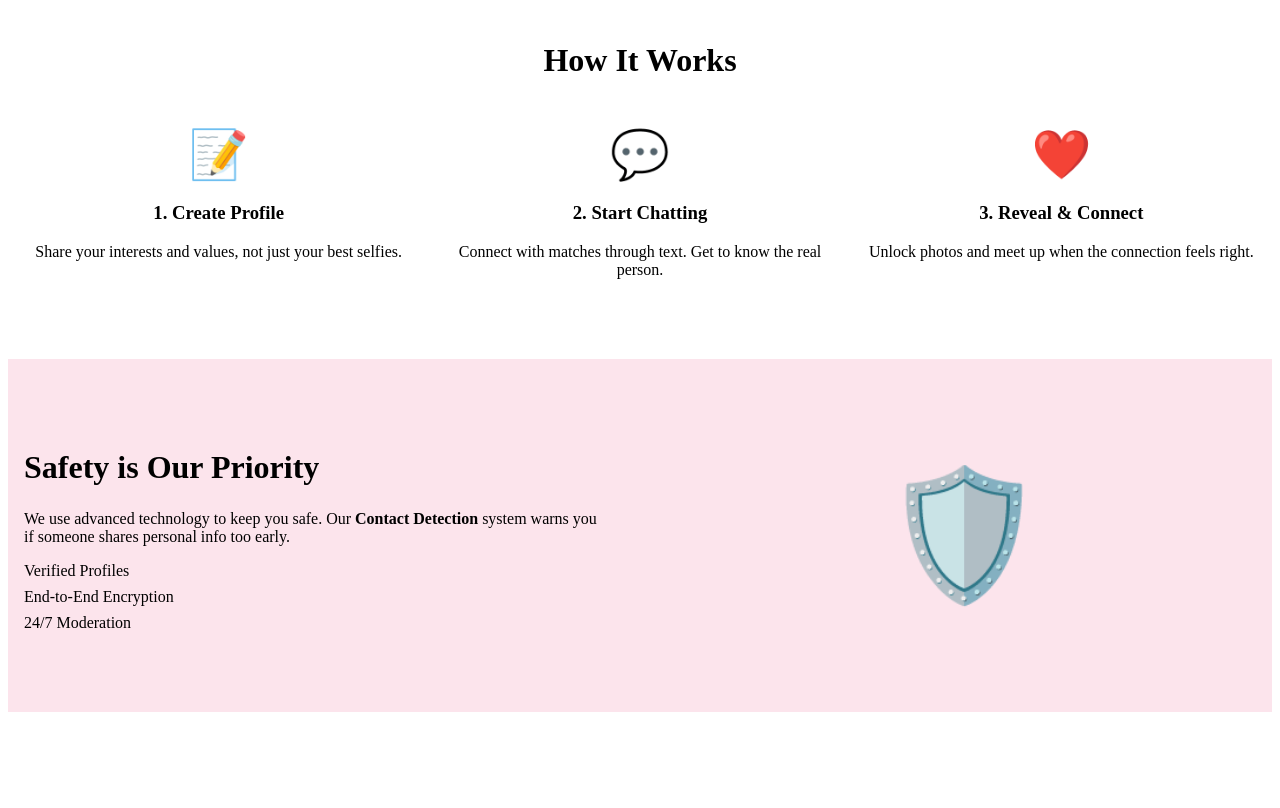
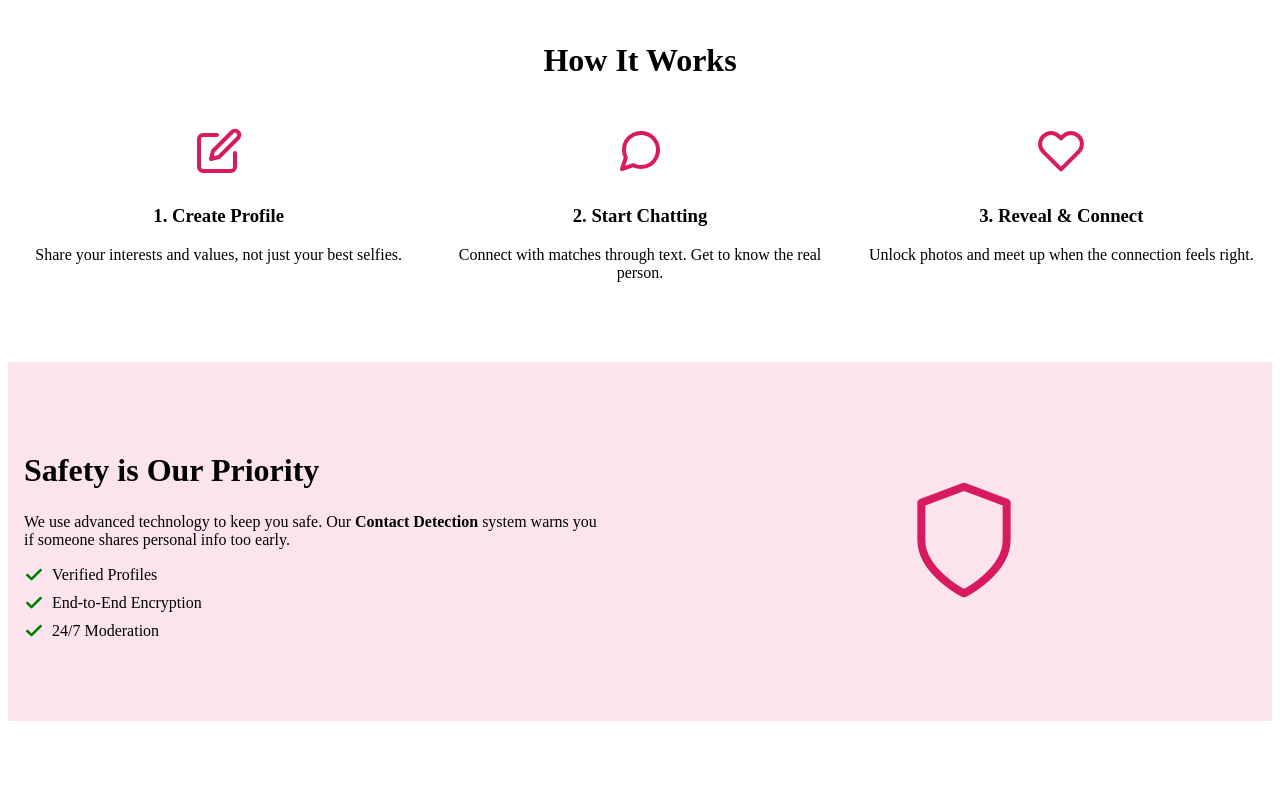
Before and after one commit to aniketraut602-sys/twohearts-react, a React (Vite) app: page / in a window 1280 px wide. Shown: the part 740-1548 px from the top of the page. Built offline with nearby package versions, Linux system fonts and the light colour scheme.

Commit message:
Fix: Restore visual appeal with accessible decorative SVGs

```diff
--- a/src/pages/Landing.jsx
+++ b/src/pages/Landing.jsx
@@ -81,17 +81,30 @@ export default function Landing() {
           <h2 id="how-heading" style={{ textAlign: 'center', marginBottom: '3rem', fontSize: '2rem' }}>How It Works</h2>
           <div className="steps-grid" style={{ display: 'grid', gridTemplateColumns: 'repeat(auto-fit, minmax(250px, 1fr))', gap: '2rem', textAlign: 'center' }}>
             <article>
-              <div style={{ fontSize: '3rem', marginBottom: '1rem' }}>📝</div>
+              <div style={{ fontSize: '3rem', marginBottom: '1rem', color: '#D81B60' }}>
+                <svg aria-hidden="true" focusable="false" width="48" height="48" viewBox="0 0 24 24" fill="none" stroke="currentColor" strokeWidth="2" strokeLinecap="round" strokeLinejoin="round">
+                  <path d="M11 4H4a2 2 0 0 0-2 2v14a2 2 0 0 0 2 2h14a2 2 0 0 0 2-2v-7"></path>
+                  <path d="M18.5 2.5a2.121 2.121 0 0 1 3 3L12 15l-4 1 1-4 9.5-9.5z"></path>
+                </svg>
+              </div>
               <h3>1. Create Profile</h3>
               <p>Share your interests and values, not just your best selfies.</p>
             </article>
             <article>
-              <div style={{ fontSize: '3rem', marginBottom: '1rem' }}>💬</div>
+              <div style={{ fontSize: '3rem', marginBottom: '1rem', color: '#D81B60' }}>
+                <svg aria-hidden="true" focusable="false" width="48" height="48" viewBox="0 0 24 24" fill="none" stroke="currentColor" strokeWidth="2" strokeLinecap="round" strokeLinejoin="round">
+                  <path d="M21 11.5a8.38 8.38 0 0 1-.9 3.8 8.5 8.5 0 0 1-7.6 4.7 8.38 8.38 0 0 1-3.8-.9L3 21l1.9-5.7a8.38 8.38 0 0 1-.9-3.8 8.5 8.5 0 0 1 4.7-7.6 8.38 8.38 0 0 1 3.8-.9h.5a8.48 8.48 0 0 1 8 8v.5z"></path>
+                </svg>
+              </div>
               <h3>2. Start Chatting</h3>
               <p>Connect with matches through text. Get to know the real person.</p>
             </article>
             <article>
-              <div style={{ fontSize: '3rem', marginBottom: '1rem' }}>❤️</div>
+              <div style={{ fontSize: '3rem', marginBottom: '1rem', color: '#D81B60' }}>
+                <svg aria-hidden="true" focusable="false" width="48" height="48" viewBox="0 0 24 24" fill="none" stroke="currentColor" strokeWidth="2" strokeLinecap="round" strokeLinejoin="round">
+                  <path d="M20.84 4.61a5.5 5.5 0 0 0-7.78 0L12 5.67l-1.06-1.06a5.5 5.5 0 0 0-7.78 7.78l1.06 1.06L12 21.23l7.78-7.78 1.06-1.06a5.5 5.5 0 0 0 0-7.78z"></path>
+                </svg>
+              </div>
               <h3>3. Reveal & Connect</h3>
               <p>Unlock photos and meet up when the connection feels right.</p>
             </article>
@@ -108,13 +121,30 @@ export default function Landing() {
               We use advanced technology to keep you safe. Our <strong>Contact Detection</strong> system warns you if someone shares personal info too early.
             </p>
             <ul style={{ listStyle: 'none', padding: 0 }}>
-              <li style={{ marginBottom: '0.5rem' }}>Verified Profiles</li>
-              <li style={{ marginBottom: '0.5rem' }}>End-to-End Encryption</li>
-              <li style={{ marginBottom: '0.5rem' }}>24/7 Moderation</li>
+              <li style={{ marginBottom: '0.5rem', display: 'flex', alignItems: 'center', gap: '0.5rem' }}>
+                <svg aria-hidden="true" focusable="false" width="20" height="20" viewBox="0 0 24 24" fill="none" stroke="green" strokeWidth="3" strokeLinecap="round" strokeLinejoin="round">
+                  <polyline points="20 6 9 17 4 12"></polyline>
+                </svg>
+                Verified Profiles
+              </li>
+              <li style={{ marginBottom: '0.5rem', display: 'flex', alignItems: 'center', gap: '0.5rem' }}>
+                <svg aria-hidden="true" focusable="false" width="20" height="20" viewBox="0 0 24 24" fill="none" stroke="green" strokeWidth="3" strokeLinecap="round" strokeLinejoin="round">
+                  <polyline points="20 6 9 17 4 12"></polyline>
+                </svg>
+                End-to-End Encryption
+              </li>
+              <li style={{ marginBottom: '0.5rem', display: 'flex', alignItems: 'center', gap: '0.5rem' }}>
+                <svg aria-hidden="true" focusable="false" width="20" height="20" viewBox="0 0 24 24" fill="none" stroke="green" strokeWidth="3" strokeLinecap="round" strokeLinejoin="round">
+                  <polyline points="20 6 9 17 4 12"></polyline>
+                </svg>
+                24/7 Moderation
+              </li>
             </ul>
           </div>
-          <div style={{ flex: 1, minWidth: '300px', textAlign: 'center', fontSize: '8rem' }}>
-            🛡️
+          <div style={{ flex: 1, minWidth: '300px', textAlign: 'center', color: '#D81B60' }}>
+            <svg aria-hidden="true" focusable="false" width="128" height="128" viewBox="0 0 24 24" fill="none" stroke="currentColor" strokeWidth="1.5" strokeLinecap="round" strokeLinejoin="round">
+              <path d="M12 22s8-4 8-10V5l-8-3-8 3v7c0 6 8 10 8 10z"></path>
+            </svg>
           </div>
         </div>
       </section>
```
